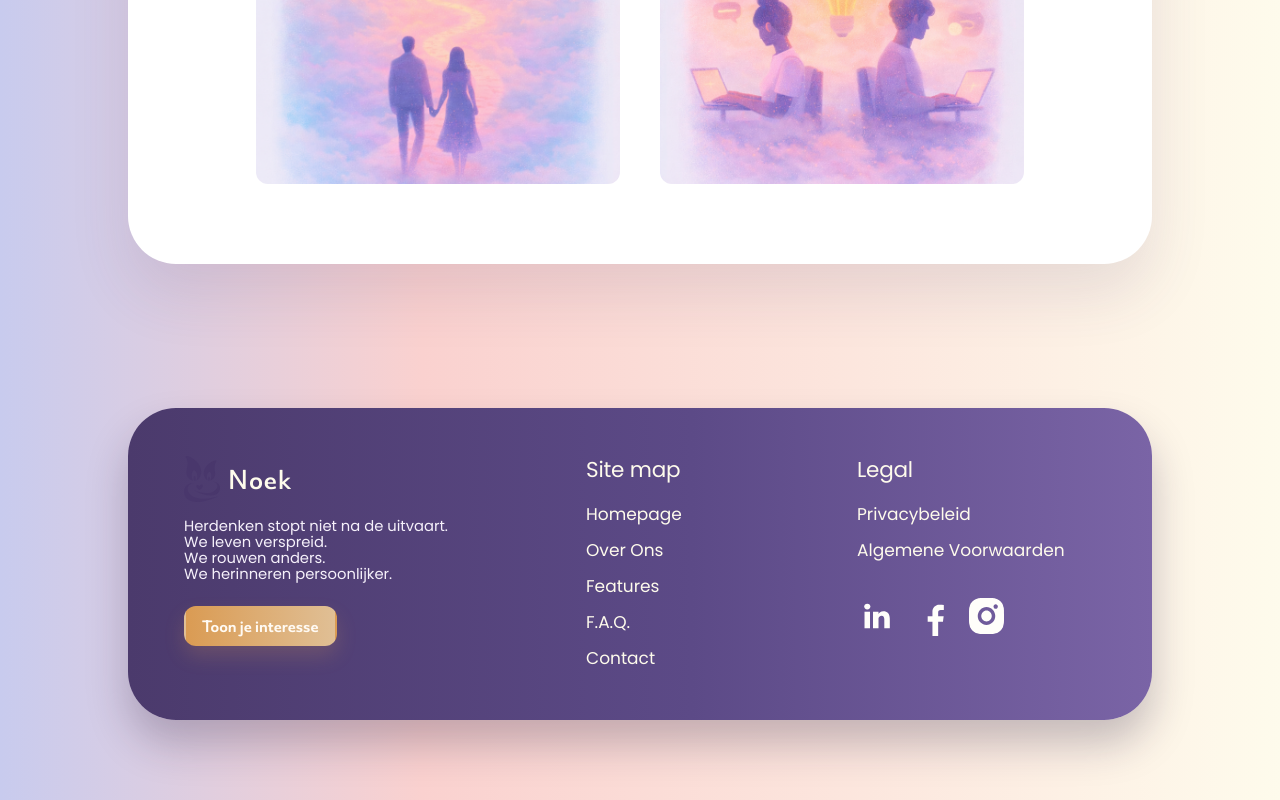
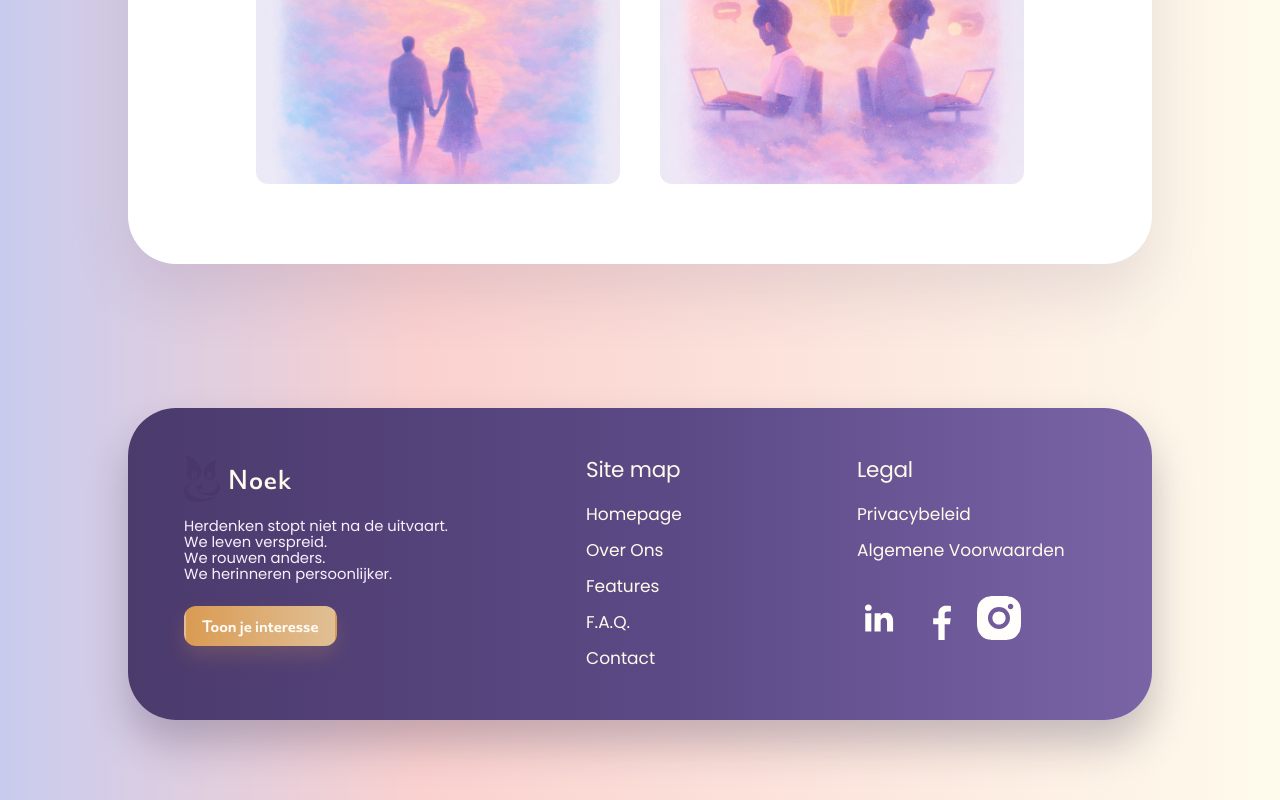
Before and after one commit to devosdevelops/Noekmemorial.be, a Vue app: page / in a window 1280 px wide. Shown: the part 2219-3019 px from the top of the page. Built offline with nearby package versions, Linux system fonts and the light colour scheme; no server answers.

Commit message:
style: social icons in footer allignment

```diff
--- a/src/components/site-footer.vue
+++ b/src/components/site-footer.vue
@@ -44,7 +44,7 @@
               <img class="social-image" src="/assets/icons/Facebook.svg" alt="" aria-hidden="true" />
             </a>
             <a href="https://www.instagram.com/noekmemorial/" aria-label="Instagram" class="social-icon" target="blank">
-              <img class="social-image is-instagram" src="/assets/icons/Instagram.svg" alt="" aria-hidden="true" />
+              <img class="social-image" src="/assets/icons/Instagram.svg" alt="" aria-hidden="true" />
             </a>
           </div>
         </section>
@@ -195,6 +195,7 @@ import BaseButton from './base-button.vue';
   display: flex;
   gap: var(--space-16);
   margin-top: var(--space-24);
+  align-items: center;
 }
 
 .social-icon {
@@ -203,6 +204,8 @@ import BaseButton from './base-button.vue';
   justify-content: center;
   line-height: 0;
   transition: transform 300ms ease-out;
+  width: 2.75rem;
+  height: 2.75rem;
 }
 
 .social-icon:hover,
@@ -211,14 +214,9 @@ import BaseButton from './base-button.vue';
 }
 
 .social-image {
-  width: 2.5rem;
-  height: 2.5rem;
+  width: 2.75rem;
+  height: 2.75rem;
   object-fit: contain;
-}
-
-.social-image.is-instagram {
-  width: 2.2rem;
-  height: 2.2rem;
 }
 
 .sr-only {
```
